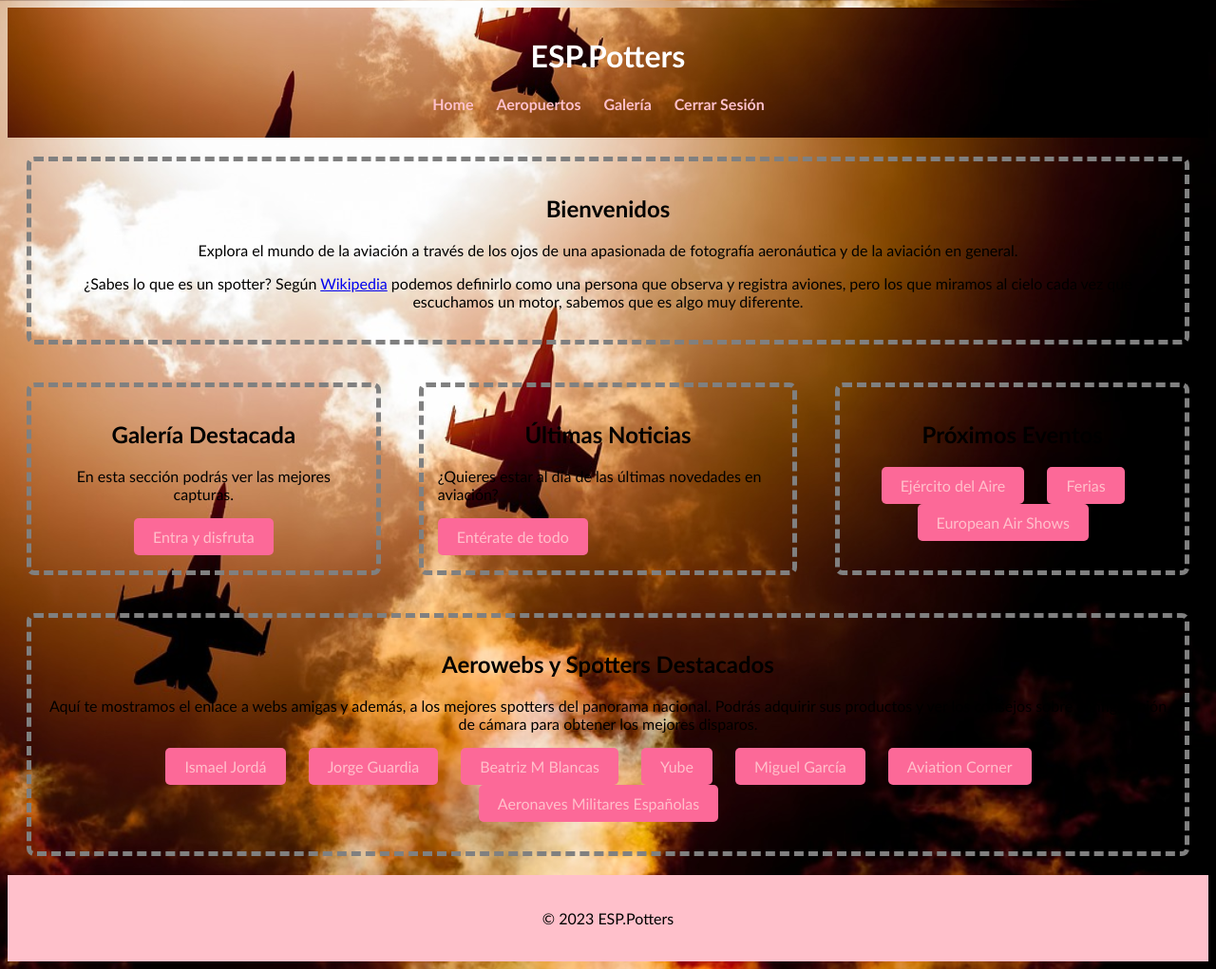
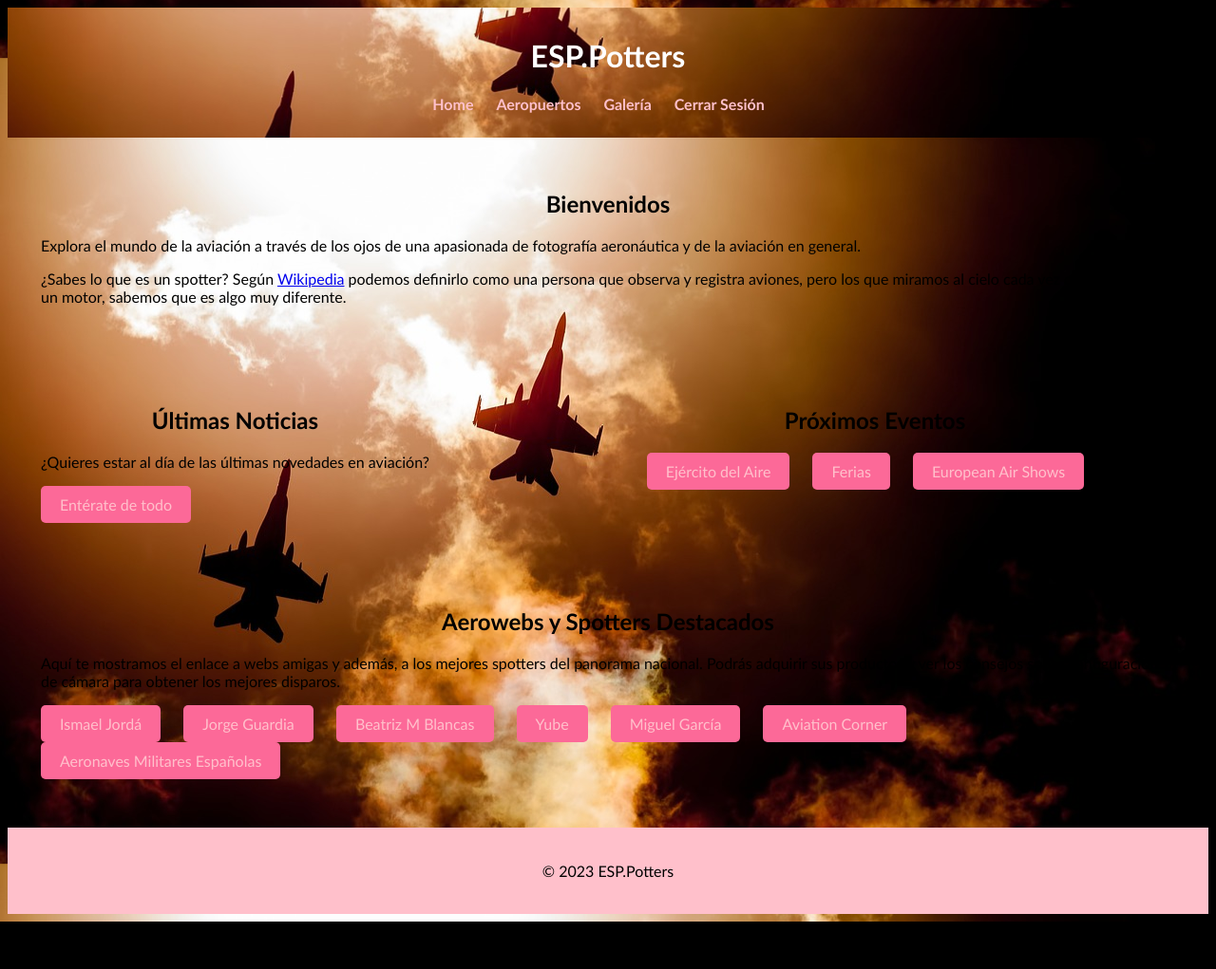
Before and after one commit to PatiCMacias/PASIR, a PHP site: page / in a window 1280 px wide. Shown: the whole page at 95% size. After the commit the page ends 971 px from the top, so only its background shows below. Run offline with PHP 8.4, Linux system fonts and the light colour scheme; a user stored in the database is signed in.

Commit message:
dejo por imposible el css de index

```diff
--- a/assets/css/css_index.css
+++ b/assets/css/css_index.css
@@ -1,103 +1,119 @@
 
 
-.welcome-section, .gallery {
-    padding: 20px;
-    text-align: center;
+welcome-section {
+padding : 20px;
+text-align : center;
+font-family : Calibri, sans-serif;
 }
-.welcome-section .gallery h2 {
-    font-size: 24px;
-
+.welcome-section h2 {
+font-size : 24px;
 }
-
-.welcome-section .gallery p {
-    font-size: 16px;
-
+.welcome-section p {
+font-size : 16px;
 }
-
-.column {
-    display: flex;
-    justify-content: space-between;
+.lastest-news, .events {
+width : 50%;
+padding : 10px;
+text-align : center;
+font-size : 16px;
 }
-.gallery, .lastest-news, .events {
-    width: 30%;
-    padding: 10px;
-    text-align: center;
-    font-size: 16px;
-  }
-
-.welcome-section, .gallery, .latest-news, .events {
-    margin: 20px;
-    padding: 15px;
-    border: 5px dashed grey;
-    border-radius: 8px;
+.welcome-section, .latest-news, .events {
+margin : 20px;
+padding : 15px;
 }
-
 body {
-    font-family: Calibri, sans-serif;
-    color: black;
-    background-image: url('../../images/fotojets.jpg');
-    background-size: cover;
-    background-position: center;
+font-family : Calibri, sans-serif;
+color : black;
+background-image : url('../../images/fotojets.jpg');
+background-position : center;
 }
-
 header {
-    color: white;
-    font-weight: bold;
-    text-align: center;
-    padding: 10px 0;
-    background-image: url('../../images/fotojets.jpg');
-    background-size: cover;
-    background-position: center;
+color : white;
+font-weight : bold;
+text-align : center;
+padding : 10px 0;
+background-image : url('../../images/fotojets.jpg');
+background-position : center;
 }
-
 ul {
-    list-style-type: none;
-    padding: 0;
+list-style-type : none;
+padding : 0;
 }
-
 ul li {
-    display: inline;
-    margin-right: 20px;
+display : inline;
+margin-right : 20px;
 }
-
 ul li a {
-    color: pink;
-    text-decoration: none;
-    font-size: 16px;
-    transition: font-size 0.3s ease;
+text-decoration : none;
+font-size : 16px;
 }
-
 ul li a:hover {
-font-size: 20px;
-color: white;
-  }
-
+font-size : 20px;
+color : white;
+}
 footer {
-    text-align: center;
-    padding: 20px;
-    background-color: pink;
-    color: black;
+text-align : center;
+padding : 20px;
+color : black;
 }
-
-.boton {*/
-display: inline-block;*/
-padding: 10px 20px;*/
-background-color: #fc6998;
-color: pink;
-text-decoration: none;
-border: none;
-border-radius: : 5px;
-cursor: pointer;*/
-font-size: 16px;*/
-transition: font-size 0.3s ease;
+.boton:active {
+background-color : #fc6998;
+welcome-section {
+padding : 20px;
+text-align : center;
+font-family : Calibri, sans-serif;
 }
-
-.boton:hover {
-    background-color: #FF0080;
-    font-size: 20px;
-    color: white;
+.welcome-section h2 {
+font-size : 24px;
 }
-
+.welcome-section p {
+font-size : 16px;
+}
+.lastest-news, .events {
+width : 50%;
+padding : 10px;
+text-align : center;
+font-size : 16px;
+}
+.welcome-section, .latest-news, .events {
+margin : 20px;
+padding : 15px;
+}
+body {
+font-family : Calibri, sans-serif;
+color : black;
+background-image : url('../../images/fotojets.jpg');
+background-position : center;
+}
+header {
+color : white;
+font-weight : bold;
+text-align : center;
+padding : 10px 0;
+background-image : url('../../images/fotojets.jpg');
+background-position : center;
+}
+ul {
+list-style-type : none;
+padding : 0;
+}
+ul li {
+display : inline;
+margin-right : 20px;
+}
+ul li a {
+text-decoration : none;
+font-size : 16px;
+}
+ul li a:hover {
+font-size : 20px;
+color : white;
+}
+footer {
+text-align : center;
+padding : 20px;
+color : black;
+}
 .boton:active {
-    background-color: #fc6998;
+background-color : #fc6998;
 }
--- a/index.php
+++ b/index.php
@@ -11,18 +11,12 @@
     </div>
 
     <div class="column">
-        <div class="gallery">
-            <h2>Galería Destacada</h2>
-            <p>En esta sección podrás ver las mejores capturas.</p>
-            <a href="html/galeria.php" class="boton">Entra y disfruta</a>
-        </div>
-
-        <div class="latest-news">
+         <div class="latest-news">
             <h2>Últimas Noticias</h2>
             <p>¿Quieres estar al día de las últimas novedades en aviación?</p>
             <a href="https://aviaciondigital.com/" class="boton">Entérate de todo</a>
-        </div>
-        <div class="events">
+         </div>
+         <div class="events">
             <h2>Próximos Eventos</h2>
             <nav>
                 <ul>
@@ -33,7 +27,7 @@
                     <li><a href="https://www.europeanairshows.co.uk/" class="boton">European Air Shows</a></li>
                 </ul>
             </nav>
-        </div>
+          </div>
     </div>
 
     <div class="welcome-section">
```
